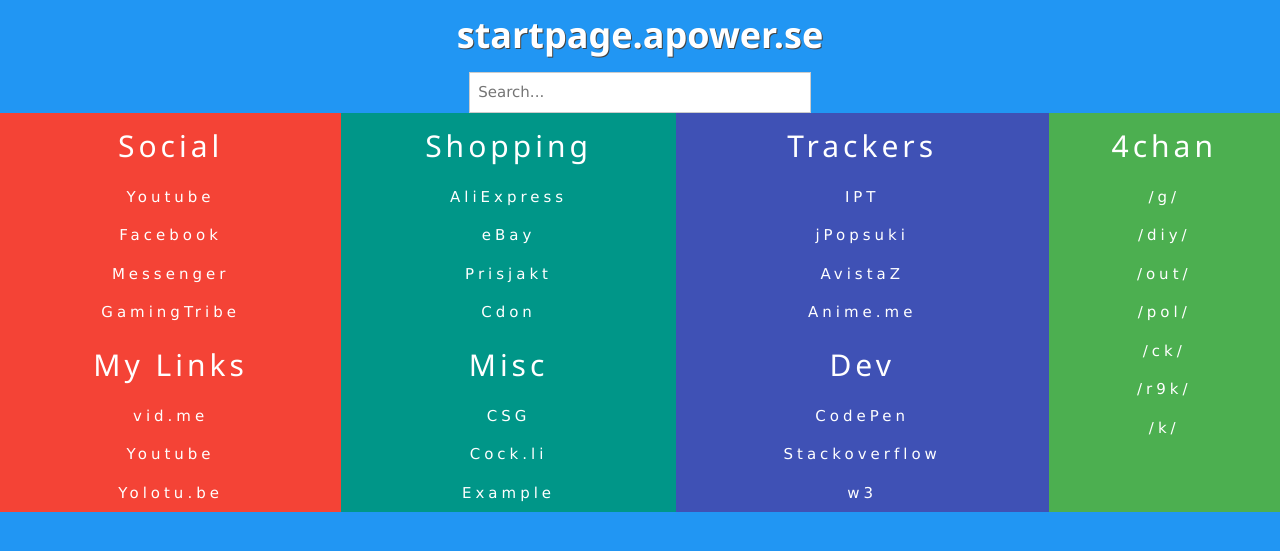
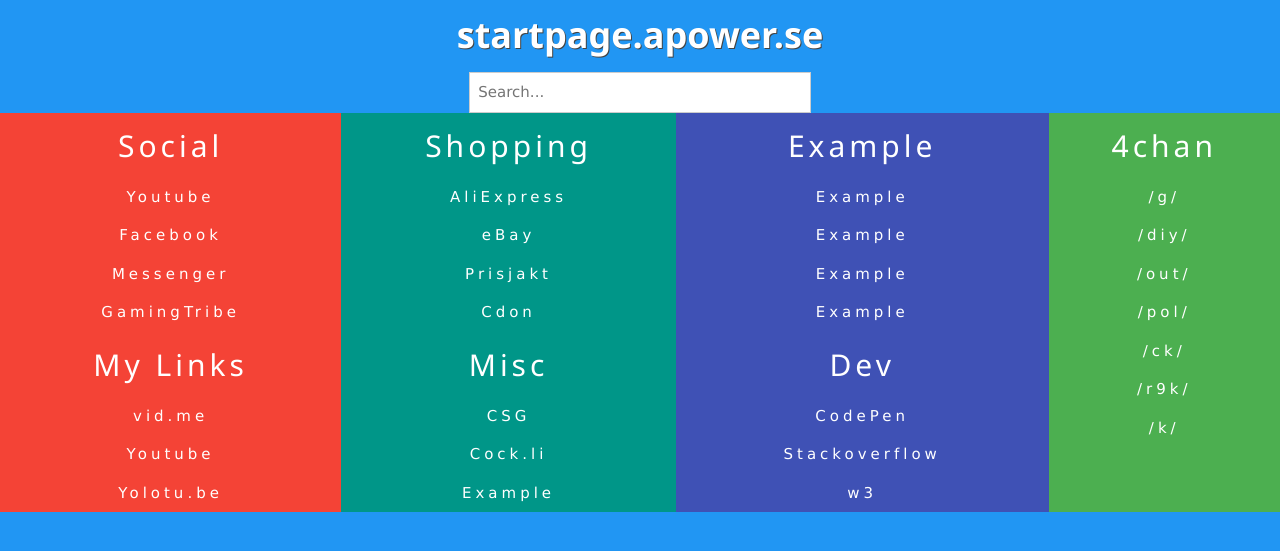
Before and after one commit to Apowerse/startpage.apower.se, a plain HTML site: page index.html in a window 1280 px wide. Shown: the part 45-596 px from the top of the page. Drawn offline with nearby package versions, Linux system fonts and the light colour scheme.

Commit message:
Add files via upload

```diff
--- a/index.html
+++ b/index.html
@@ -215,15 +215,15 @@
             </div>
             <div class="w3-container w3-indigo w3-cell w3-mobile">
                 <center>
-                    <h2>Trackers</h2></center>
+                    <h2>Example</h2></center>
                 <div class="w3-bar-block">
-                    <a href="https://iptorrents.com/" class="w3-bar-item w3-button w3-hover-white w3-padding-5 w3-center">IPT</a></a>
+                    <a href="https://Example.com/" class="w3-bar-item w3-button w3-hover-white w3-padding-5 w3-center">Example</a></a>
 
-                    <a href="http://jpopsuki.eu/" class="w3-bar-item w3-button w3-hover-white w3-padding-5 w3-center">jPopsuki</a></a>
+                    <a href="http://Example.eu/" class="w3-bar-item w3-button w3-hover-white w3-padding-5 w3-center">Example</a></a>
 
-                    <a href="https://avistaz.to/" class="w3-bar-item w3-button w3-hover-white w3-padding-5 w3-center">AvistaZ</a></a>
+                    <a href="https://Example.to/" class="w3-bar-item w3-button w3-hover-white w3-padding-5 w3-center">Example</a></a>
 
-                    <a href="https://animetorrents.me/" class="w3-bar-item w3-button w3-hover-white w3-padding-5 w3-center">Anime.me</a></a>
+                    <a href="https://Example.me/" class="w3-bar-item w3-button w3-hover-white w3-padding-5 w3-center">Example</a></a>
 
                     <center>
                         <h2>Dev</h2></center>
```
Also changed, not shown: 1 other file.
